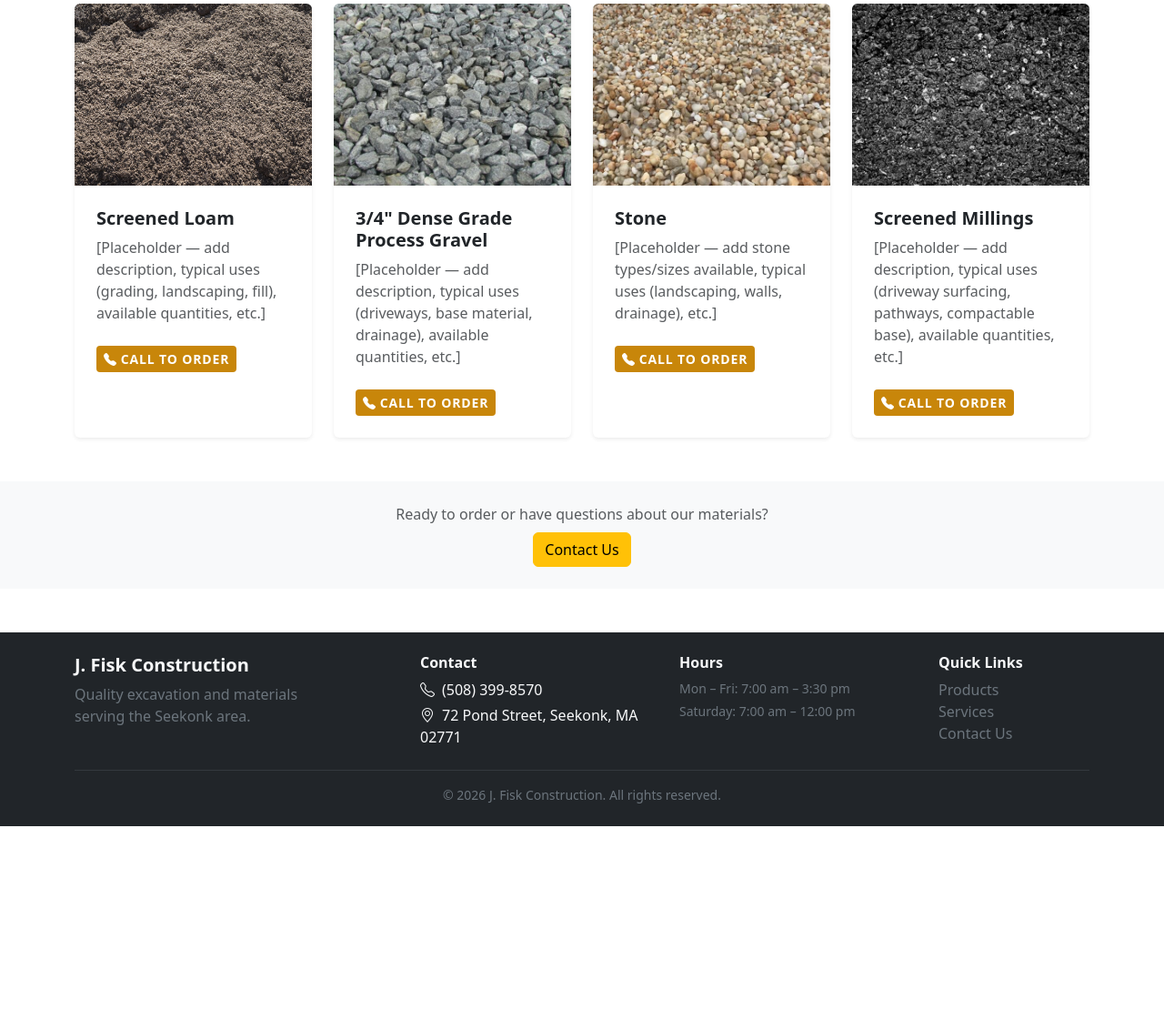
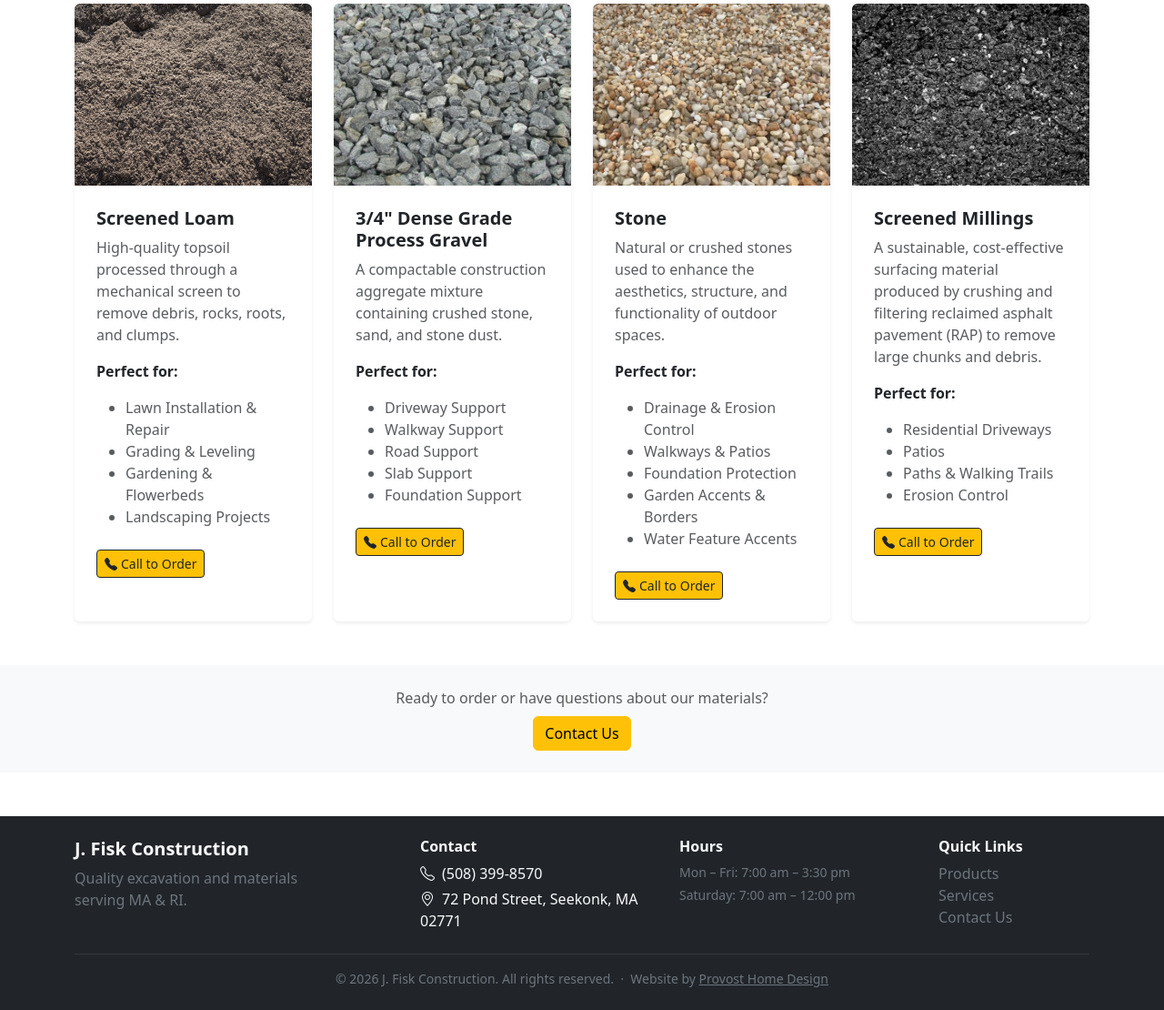
Before and after one commit to mprovost129/jfiskconstruction, a Django app: page /products/ in a window 1280 px wide. Shown: the part 300-1410 px from the top of the page at 91% size. Before the commit the page ends 1208 px from the top, so only its background shows below. Run offline with Django 5.2, Linux system fonts and the light colour scheme.

Commit message:
Layout and text changes

```diff
--- a/templates/base.html
+++ b/templates/base.html
@@ -4,7 +4,7 @@
 <head>
     <meta charset="UTF-8">
     <meta name="viewport" content="width=device-width, initial-scale=1.0">
-    <meta name="description" content="{% block meta_description %}J. Fisk Construction — Excavation, Earth Removal, and Gravel Products in Seekonk, MA{% endblock %}">
+    <meta name="description" content="{% block meta_description %}J. Fisk Construction  Excavation, Earth Removal, and Gravel Products in Seekonk, MA{% endblock %}">
     <title>{% block title %}J. Fisk Construction{% endblock %}</title>
     <link rel="stylesheet" href="https://cdn.jsdelivr.net/npm/bootstrap@5.3.3/dist/css/bootstrap.min.css">
     <link rel="stylesheet" href="https://cdn.jsdelivr.net/npm/bootstrap-icons@1.11.3/font/bootstrap-icons.min.css">
@@ -74,7 +74,7 @@
             <div class="row">
                 <div class="col-md-4 mb-3 mb-md-0">
                     <h5 class="fw-bold">J. Fisk Construction</h5>
-                    <p class="mb-0 text-secondary">Quality excavation and materials<br>serving the Seekonk area.</p>
+                    <p class="mb-0 text-secondary">Quality excavation and materials<br>serving MA & RI.</p>
                 </div>
                 <div class="col-md-3 mb-3 mb-md-0">
                     <h6 class="fw-semibold">Contact</h6>
@@ -96,7 +96,7 @@
                 </div>
             </div>
             <hr class="border-secondary mt-4">
-            <p class="text-center text-secondary mb-0 small">&copy; {% now "Y" %} J. Fisk Construction. All rights reserved.</p>
+            <p class="text-center text-secondary mb-0 small">&copy; {% now "Y" %} J. Fisk Construction. All rights reserved. &nbsp;&middot;&nbsp; Website by <a href="https://www.provosthomedesign.com" target="_blank" rel="noopener" class="text-secondary">Provost Home Design</a></p>
         </div>
     </footer>
 
--- a/templates/core/about.html
+++ b/templates/core/about.html
@@ -1,6 +1,6 @@
 {% extends 'base.html' %}
 
-{% block title %}About — J. Fisk Construction{% endblock %}
+{% block title %}About - J. Fisk Construction{% endblock %}
 {% block meta_description %}Learn about J. Fisk Construction, serving the Seekonk, MA area with excavation and materials.{% endblock %}
 
 {% block content %}
@@ -40,12 +40,12 @@
             <div class="col-md-4">
                 <i class="bi bi-map fs-1 text-warning mb-2 d-block"></i>
                 <h5 class="fw-bold">Local &amp; Family Owned</h5>
-                <p class="text-muted small">Based in Seekonk, MA — serving the surrounding communities.</p>
+                <p class="text-muted small">Based in Seekonk, MA  serving the surrounding communities.</p>
             </div>
             <div class="col-md-4">
                 <i class="bi bi-patch-check fs-1 text-warning mb-2 d-block"></i>
                 <h5 class="fw-bold">Licensed &amp; Insured</h5>
-                <p class="text-muted small">[Placeholder — add license/insurance details if applicable.]</p>
+                <p class="text-muted small">[Placeholder - add license/insurance details if applicable.]</p>
             </div>
         </div>
     </div>
--- a/templates/core/products.html
+++ b/templates/core/products.html
@@ -1,7 +1,7 @@
 {% extends 'base.html' %}
 {% load static %}
 
-{% block title %}Products — J. Fisk Construction{% endblock %}
+{% block title %}Products - J. Fisk Construction{% endblock %}
 {% block meta_description %}J. Fisk Construction offers processed gravel, screened loam, and stone for delivery in the Seekonk, MA area.{% endblock %}
 
 {% block content %}
@@ -24,8 +24,15 @@
                     </div>
                     <div class="card-body p-4">
                         <h3 class="card-title h5 fw-bold">Screened Loam</h3>
-                        <p class="card-text text-muted">[Placeholder — add description, typical uses (grading, landscaping, fill), available quantities, etc.]</p>
-                        <a href="tel:5083998570" class="btn btn-call-order btn-sm mt-2">
+                        <p class="card-text text-muted">High-quality topsoil processed through a mechanical screen to remove debris, rocks, roots, and clumps.</p>
+                        <p class="card-text"><strong>Perfect for:</strong></p>
+                        <ul class="text-muted">
+                            <li>Lawn Installation & Repair</li>
+                            <li>Grading & Leveling</li>
+                            <li>Gardening & Flowerbeds</li>
+                            <li>Landscaping Projects</li>
+                        </ul>
+                        <a href="tel:5083998570" class="btn btn-warning btn-outline-dark btn-sm mt-2">
                             <i class="bi bi-telephone-fill me-1"></i>Call to Order
                         </a>
                     </div>
@@ -39,8 +46,16 @@
                     </div>
                     <div class="card-body p-4">
                         <h3 class="card-title h5 fw-bold">3/4" Dense Grade Process Gravel</h3>
-                        <p class="card-text text-muted">[Placeholder — add description, typical uses (driveways, base material, drainage), available quantities, etc.]</p>
-                        <a href="tel:5083998570" class="btn btn-call-order btn-sm mt-2">
+                        <p class="card-text text-muted">A compactable construction aggregate mixture containing crushed stone, sand, and stone dust.</p>
+                        <p class="card-text"><strong>Perfect for:</strong></p>
+                        <ul class="text-muted">
+                            <li>Driveway Support</li>
+                            <li>Walkway Support</li>
+                            <li>Road Support</li>
+                            <li>Slab Support</li>
+                            <li>Foundation Support</li>
+                        </ul>
+                        <a href="tel:5083998570" class="btn btn-warning btn-outline-dark btn-sm mt-2">
                             <i class="bi bi-telephone-fill me-1"></i>Call to Order
                         </a>
                     </div>
@@ -54,8 +69,16 @@
                     </div>
                     <div class="card-body p-4">
                         <h3 class="card-title h5 fw-bold">Stone</h3>
-                        <p class="card-text text-muted">[Placeholder — add stone types/sizes available, typical uses (landscaping, walls, drainage), etc.]</p>
-                        <a href="tel:5083998570" class="btn btn-call-order btn-sm mt-2">
+                        <p class="card-text text-muted">Natural or crushed stones used to enhance the aesthetics, structure, and functionality of outdoor spaces.</p>
+                        <p class="card-text"><strong>Perfect for:</strong></p>
+                        <ul class="text-muted">
+                            <li>Drainage & Erosion Control</li>
+                            <li>Walkways & Patios</li>
+                            <li>Foundation Protection</li>
+                            <li>Garden Accents & Borders</li>
+                            <li>Water Feature Accents</li>
+                        </ul>
+                        <a href="tel:5083998570" class="btn btn-warning btn-outline-dark btn-sm mt-2">
                             <i class="bi bi-telephone-fill me-1"></i>Call to Order
                         </a>
                     </div>
@@ -69,8 +92,15 @@
                     </div>
                     <div class="card-body p-4">
                         <h3 class="card-title h5 fw-bold">Screened Millings</h3>
-                        <p class="card-text text-muted">[Placeholder — add description, typical uses (driveway surfacing, pathways, compactable base), available quantities, etc.]</p>
-                        <a href="tel:5083998570" class="btn btn-call-order btn-sm mt-2">
+                        <p class="card-text text-muted">A sustainable, cost-effective surfacing material produced by crushing and filtering reclaimed asphalt pavement (RAP) to remove large chunks and debris.</p>
+                        <p class="card-text"><strong>Perfect for:</strong></p>
+                        <ul class="text-muted">
+                            <li>Residential Driveways</li>
+                            <li>Patios</li>
+                            <li>Paths & Walking Trails</li>
+                            <li>Erosion Control</li>
+                        </ul>
+                        <a href="tel:5083998570" class="btn btn-outline btn-warning btn-outline-dark btn-sm mt-2">
                             <i class="bi bi-telephone-fill me-1"></i>Call to Order
                         </a>
                     </div>
```
Also changed, not shown: templates/core/contact.html (+8 -10 lines), templates/core/home.html (+24 -18 lines), templates/core/services.html (+4 -4 lines), static/images/Bulldozer.jpeg (added).
